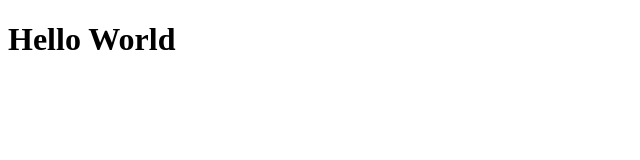
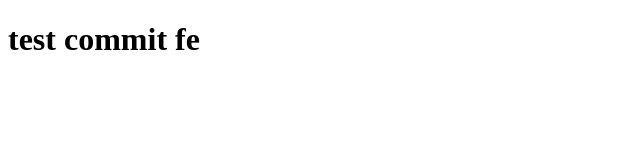
Before and after one commit to khoa259/Proshop2, a React (Create React App) app in the folder front-end/: page / in a window 1280 px wide. Shown: the top 160 px of the page, without its empty margins (0-640 px from the left). Built offline with nearby package versions, Linux system fonts and the light colour scheme.

Commit message:
test commit fe

```diff
--- a/front-end/src/App.js
+++ b/front-end/src/App.js
@@ -3,7 +3,7 @@ import React from "react";
 const App = () => {
   return (
     <div>
-      <h1>Hello World</h1>
+      <h1>test commit fe</h1>
     </div>
   );
 };
```
